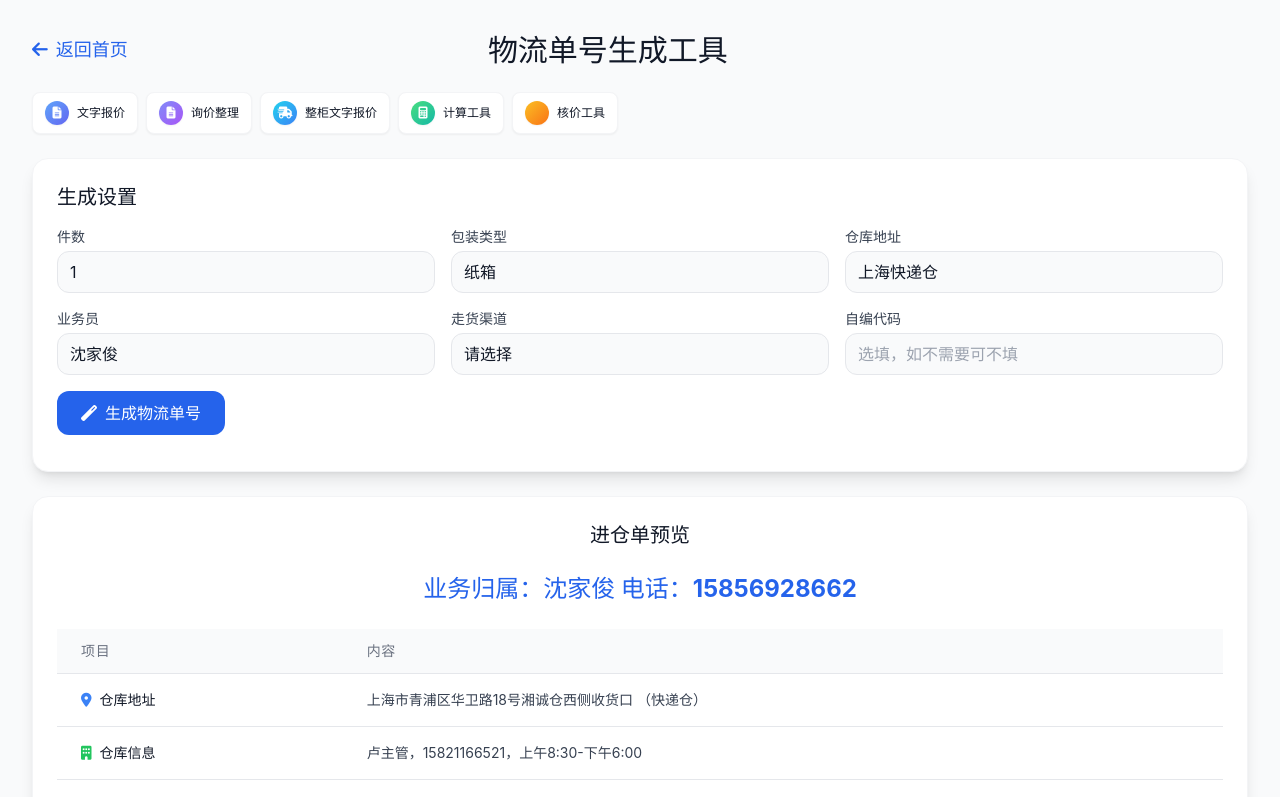
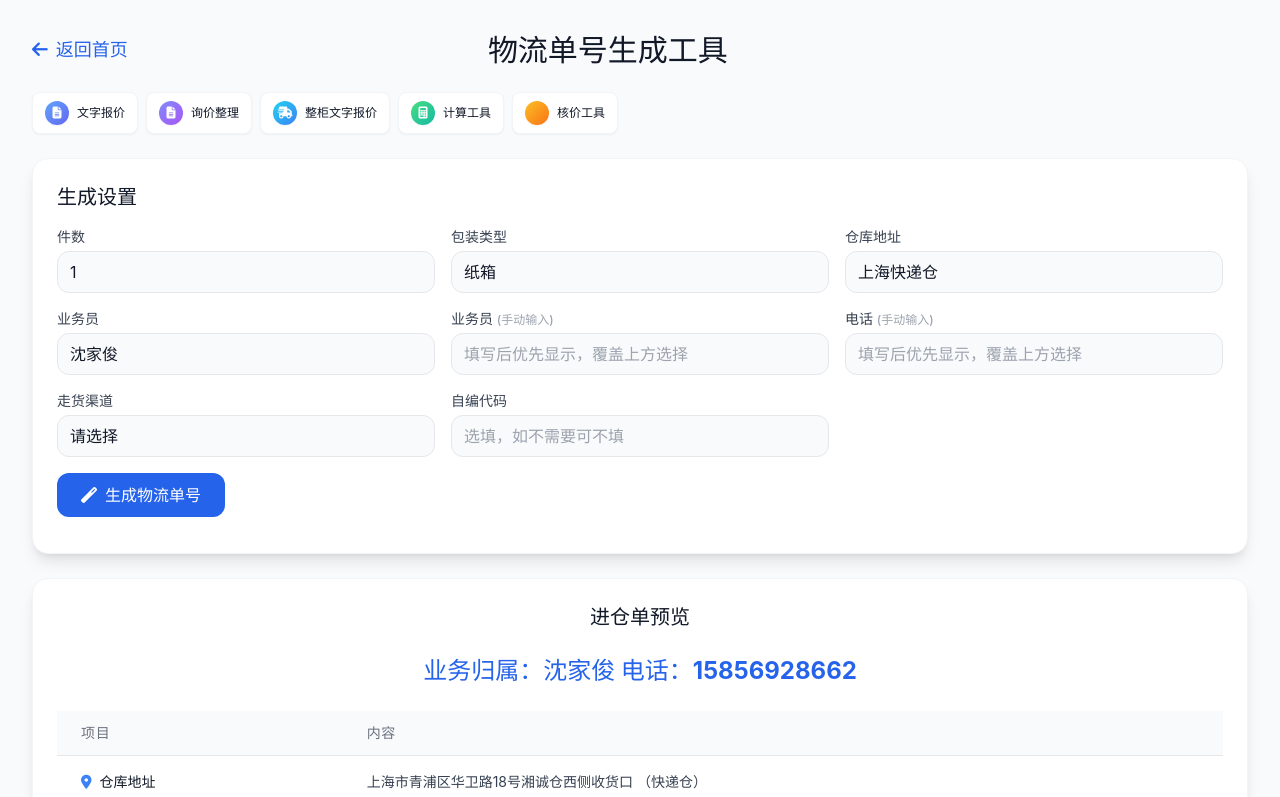
Before and after one commit to jiajuns999-cmd/SJJ-GONGJU, a React (Vite) app: page /tracking-number-generator in a window 1280 px wide. Shown: the top 797 px of the page. Built offline with nearby package versions, Linux system fonts and the light colour scheme.

Commit message:
:sparkles: 进仓单增加自定义业务员和电话输入框，手动输入优先于下拉选择

```diff
--- a/src/pages/TrackingNumberGenerator.tsx
+++ b/src/pages/TrackingNumberGenerator.tsx
@@ -175,15 +175,13 @@ const getSavedTrackingNumbers = (): string[] => {
 };
 
     // 导出单号为Word文件 - 优化标题居中并移除日期显示
-  const exportAsWord = (numbers: string[], warehouseName: string, packageType: string, itemCount: string, channel: string, salesPersonId: string): void => {
+  const exportAsWord = (numbers: string[], warehouseName: string, packageType: string, itemCount: string, channel: string, businessOwnerText: string): void => {
      // 获取当前选中的仓库完整信息
      const selectedWarehouse = WAREHOUSES.find(w => w.name === warehouseName);
      const warehouseAddress = selectedWarehouse?.address || '';
      const isDongguanWarehouse = selectedWarehouse?.id === 'dongguan';
 
-     // 获取选中的业务员信息
-     const salesContact = SALES_CONTACTS[salesPersonId];
-     const businessOwnerText = salesContact ? `${salesContact.name} 电话：${salesContact.phone}` : '沈家俊 电话：15856928662';
+     // 业务员信息由调用方传入（已处理手动输入优先逻辑）
 
      // 创建HTML内容作为Word文档，按照进仓单预览格式，并调整样式确保在A4纸上完整显示
      let htmlContent = `
@@ -406,6 +404,9 @@ export default function TrackingNumberGenerator() {
   const [isNumbersExpanded, setIsNumbersExpanded] = useState(false);
   // 新增自定义代码状态
   const [customCode, setCustomCode] = useState<string>('');
+  // 自定义业务员和电话（手动输入优先于下拉选择）
+  const [customSalesPerson, setCustomSalesPerson] = useState<string>('');
+  const [customPhone, setCustomPhone] = useState<string>('');
 
   // 加载已保存的单号
   useEffect(() => {
@@ -470,7 +471,7 @@ export default function TrackingNumberGenerator() {
     selectedPackageType?.name || '',
     itemCount,
     channel,
-    salesPersonId
+    getSelectedSalesPerson()
   );
   };
 
@@ -523,8 +524,11 @@ export default function TrackingNumberGenerator() {
     }
   };
 
-  // 获取当前选中的业务员及电话
+  // 获取当前业务归属（手动输入优先，未填写则使用下拉选择）
   const getSelectedSalesPerson = (): string => {
+    if (customSalesPerson.trim() && customPhone.trim()) {
+      return `${customSalesPerson.trim()} 电话：${customPhone.trim()}`;
+    }
     const salesContact = SALES_CONTACTS[salesPersonId];
     return salesContact ? `${salesContact.name} 电话：${salesContact.phone}` : '沈家俊 电话：15856928662';
   };
@@ -655,6 +659,42 @@ export default function TrackingNumberGenerator() {
                      </option>
                    ))}
                  </select>
+               </div>
+
+               {/* 自定义业务员（手动输入） */}
+               <div>
+                 <label className="block text-sm font-medium text-gray-700 dark:text-gray-300 mb-1">
+                   业务员 <span className="text-xs text-gray-400">(手动输入)</span>
+                 </label>
+                 <input
+                   type="text"
+                   value={customSalesPerson}
+                   onChange={(e) => setCustomSalesPerson(e.target.value)}
+                   placeholder="填写后优先显示，覆盖上方选择"
+                   className={`w-full px-3 py-2 rounded-xl border ${
+                     isDark
+                       ? 'bg-gray-700 border-gray-600 text-white placeholder-gray-500'
+                       : 'bg-gray-50 border-gray-200 placeholder-gray-400'
+                   } focus:outline-none focus:ring-2 focus:ring-blue-500 transition-all`}
+                 />
+               </div>
+
+               {/* 自定义电话（手动输入） */}
+               <div>
+                 <label className="block text-sm font-medium text-gray-700 dark:text-gray-300 mb-1">
+                   电话 <span className="text-xs text-gray-400">(手动输入)</span>
+                 </label>
+                 <input
+                   type="text"
+                   value={customPhone}
+                   onChange={(e) => setCustomPhone(e.target.value)}
+                   placeholder="填写后优先显示，覆盖上方选择"
+                   className={`w-full px-3 py-2 rounded-xl border ${
+                     isDark
+                       ? 'bg-gray-700 border-gray-600 text-white placeholder-gray-500'
+                       : 'bg-gray-50 border-gray-200 placeholder-gray-400'
+                   } focus:outline-none focus:ring-2 focus:ring-blue-500 transition-all`}
+                 />
                </div>
 
                {/* 走货渠道 */}
```
